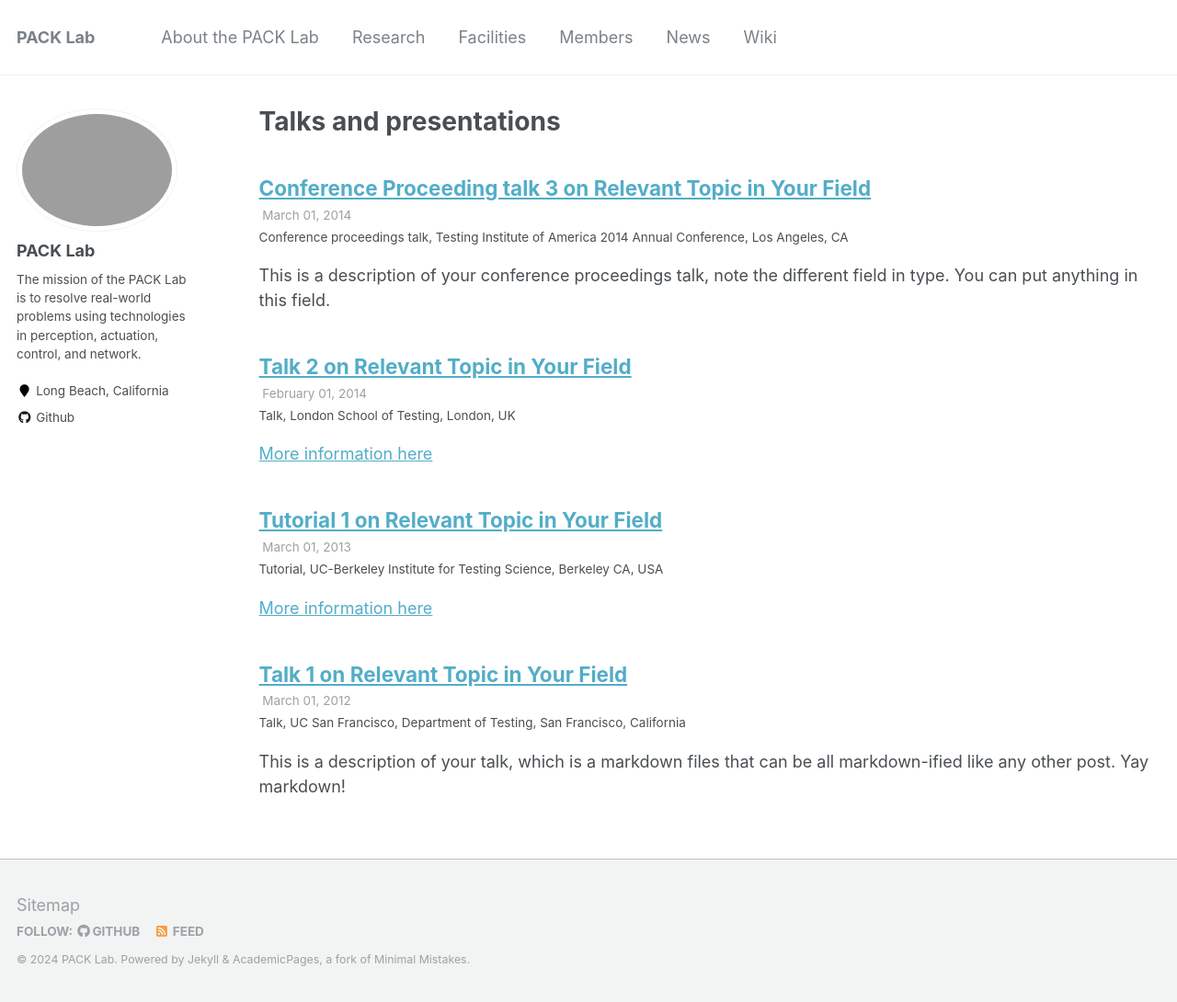
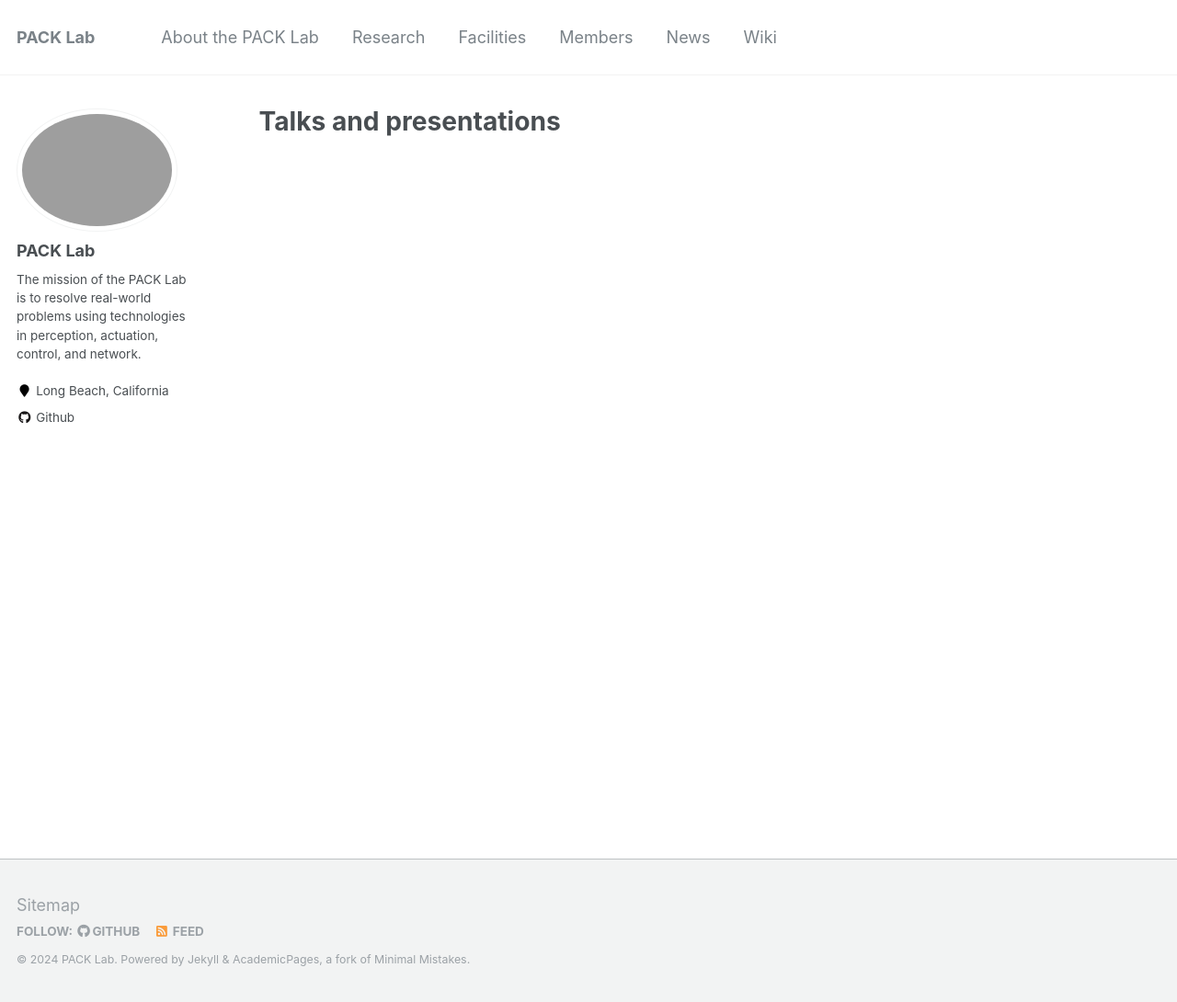
Before and after one commit to pack-lab/pack-lab.github.io, a Jekyll site: the page built from _pages/talks.html, in a window 1280 px wide and 1090 px high. Shown: the whole window at 92% size. Built offline with Jekyll 4.4.1, drawn with Linux system fonts in a browser that asks for light colours; some of the changed lines change nothing that is shown.

Commit message:
Update _config.yml

```diff
--- a/_config.yml
+++ b/_config.yml
@@ -19,7 +19,7 @@
 words_per_minute         : 160
 future                   : true
 read_more                : "disabled" # if enabled, adds "Read more" links to excerpts
-talkmap_link             : false #change to true to add link to talkmap on talks page
+# talkmap_link             : false #change to true to add link to talkmap on talks page
 comments:
   provider               : # false (default), "disqus", "discourse", "facebook", "google-plus", "staticman", "custom"
   disqus:
@@ -184,9 +184,9 @@
   portfolio:
     output: true
     permalink: /:collection/:path/
-  talks:
-    output: true
-    permalink: /:collection/:path/
+  # talks:
+  #   output: true
+  #   permalink: /:collection/:path/
 
 
 # Defaults
@@ -237,13 +237,13 @@
       share: true
       comment: true
   # _talks
-  - scope:
-      path: ""
-      type: talks
-    values:
-      layout: talk
-      author_profile: true
-      share: true
+  # - scope:
+  #     path: ""
+  #     type: talks
+  #   values:
+  #     layout: talk
+  #     author_profile: true
+  #     share: true
 
 # Sass/SCSS
 sass:
```
